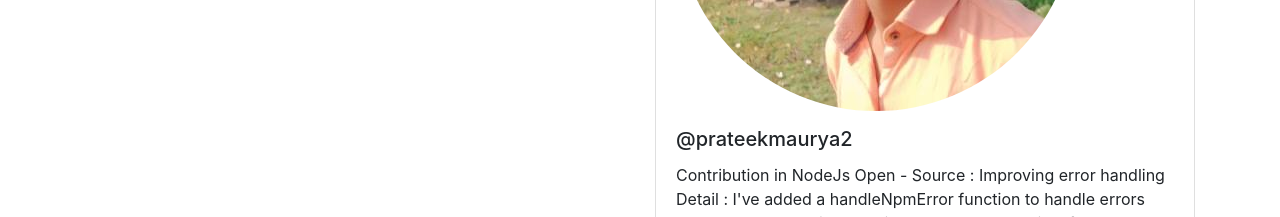
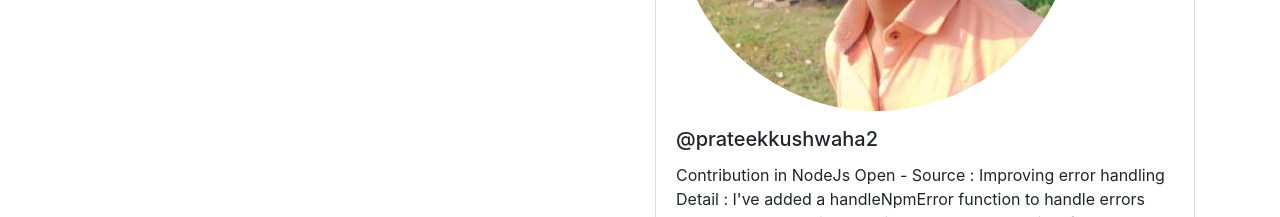
Before and after one commit to prateekkushwaha2/MicroBoto, a React (Vite) app in the folder client/: page / in a window 1280 px wide. Shown: the part 1560-1777 px from the top of the page. Built offline with nearby package versions, Linux system fonts and the light colour scheme.

Commit message:
Update App.jsx
change in username of github

```diff
--- a/client/src/App.jsx
+++ b/client/src/App.jsx
@@ -735,13 +735,13 @@ function App() {
                         className="img-fluid rounded-circle mb-3"
                         alt="GitHub Profile"
                       />
-                      <h5 className="card-title">@prateekmaurya2</h5>
+                      <h5 className="card-title">@prateekkushwaha2</h5>
                       <p className="card-text">
                         <bold>Contribution in NodeJs Open - Source :  Improving error handling</bold><br></br>
                         Detail : I've added a handleNpmError function to handle errors that may occur during npm install and npm rebuild. If an error occurs, it prints an error message and sets the process exit code to 1. Additionally, the main function (runNPMPackageTests) is wrapped in a try-catch block to handle unexpected errors and print an error message.
                       </p>
                       <a
-                        href="https://github.com/prateekmaurya2"
+                        href="https://github.com/prateekkushwaha2"
                         className="btn btn-info"
                         target="_blank"
                         rel="noopener noreferrer"
```
